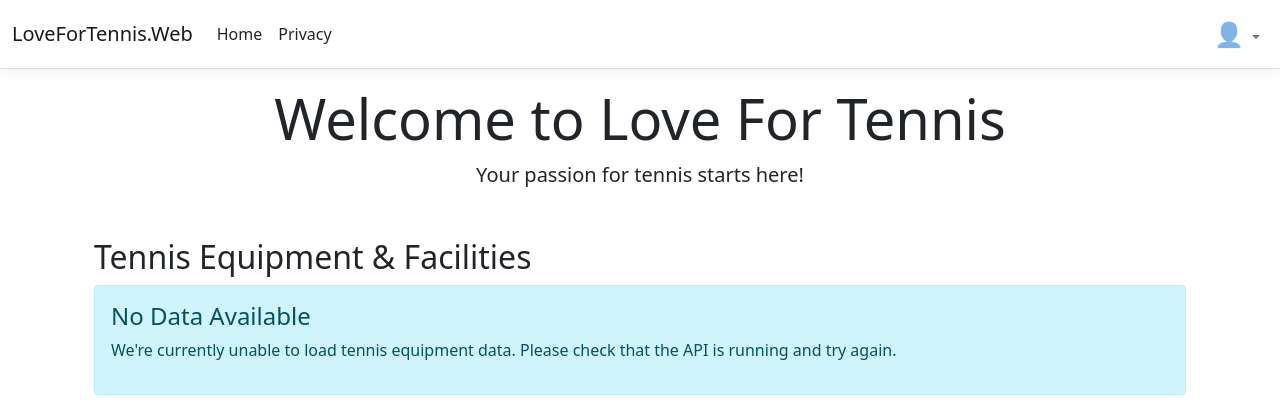
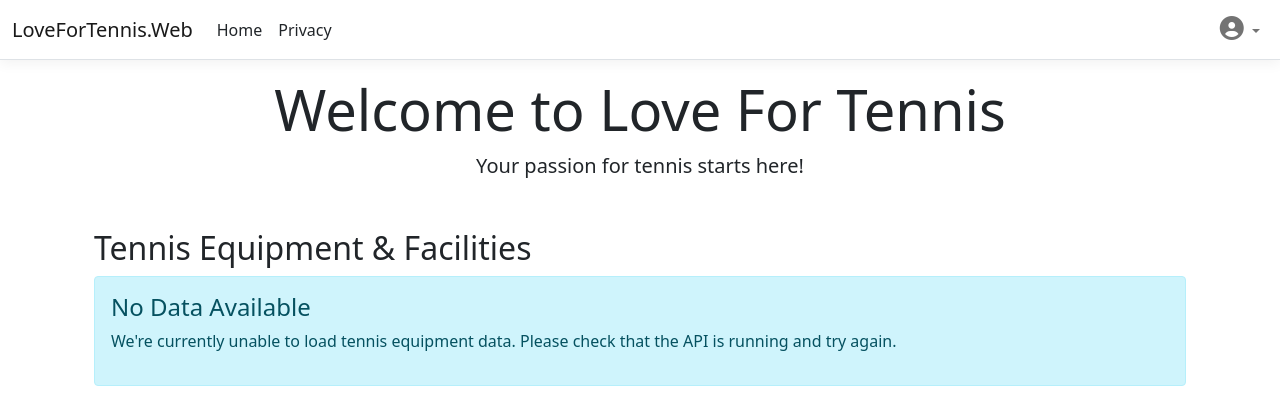
Before and after one commit to ChristianJ-AIC/LoveForTennis, an ASP.NET Core app: page / in a window 1280 px wide. Shown: the top 420 px of the page. Run offline with ASP.NET Core 8, Linux system fonts and the light colour scheme; data that the repository does not hold is empty; style sheets or scripts are compiled from the project's sources.

Commit message:
Revert to Font Awesome icons in profile dropdown menu
Co-authored-by: ChristianJ-AIC <188192101+ChristianJ-AIC@users.noreply.github.com>

```diff
--- a/src/LoveForTennis.Web/Views/Shared/_Layout.cshtml
+++ b/src/LoveForTennis.Web/Views/Shared/_Layout.cshtml
@@ -7,15 +7,7 @@
     <link rel="stylesheet" href="~/lib/bootstrap/dist/css/bootstrap.min.css" />
     <link rel="stylesheet" href="~/css/site.css" asp-append-version="true" />
     <link rel="stylesheet" href="~/LoveForTennis.Web.styles.css" asp-append-version="true" />
-    <!-- Simple emoji icons for consistent cross-platform display -->
-    <style>
-        /* Ensure consistent emoji rendering across browsers */
-        .emoji-icon {
-            font-family: "Apple Color Emoji", "Segoe UI Emoji", "Segoe UI Symbol", "Noto Color Emoji", sans-serif;
-            font-style: normal;
-            display: inline-block;
-        }
-    </style>
+    <link rel="stylesheet" href="https://cdnjs.cloudflare.com/ajax/libs/font-awesome/6.4.0/css/all.min.css" />
 </head>
 <body>
     <header>
@@ -38,22 +30,22 @@
                     <ul class="navbar-nav">
                         <li class="nav-item dropdown">
                             <a class="nav-link dropdown-toggle" href="#" id="profileDropdown" role="button" data-bs-toggle="dropdown" aria-expanded="false">
-                                <span style="font-size: 1.5rem;">👤</span>
+                                <i class="fas fa-user-circle" style="font-size: 1.5rem;"></i>
                             </a>
                             <ul class="dropdown-menu dropdown-menu-end" aria-labelledby="profileDropdown">
                                 <li class="d-none" id="profile-menu">
                                     <a class="dropdown-item" href="/Account/Profile" id="profile-link">
-                                        <span class="me-2">👤</span>Profile
+                                        <i class="fas fa-user me-2"></i>Profile
                                     </a>
                                 </li>
                                 <li class="d-none" id="payment-menu">
                                     <a class="dropdown-item" href="/Account/Payment" id="payment-link">
-                                        <span class="me-2">💳</span>Payment
+                                        <i class="fas fa-credit-card me-2"></i>Payment
                                     </a>
                                 </li>
                                 <li class="d-none" id="signups-menu">
                                     <a class="dropdown-item" href="/Account/SignUps" id="signups-link">
-                                        <span class="me-2">📅</span>Sign ups
+                                        <i class="fas fa-calendar-check me-2"></i>Sign ups
                                     </a>
                                 </li>
                                 <li class="d-none" id="logout-menu">
@@ -61,17 +53,17 @@
                                 </li>
                                 <li class="d-none" id="logout-menu-item">
                                     <a class="dropdown-item" href="#" id="logout-link">
-                                        <span class="me-2">🚪</span>Logout
+                                        <i class="fas fa-sign-out-alt me-2"></i>Logout
                                     </a>
                                 </li>
                                 <li id="login-menu">
                                     <a class="dropdown-item" href="#" data-bs-toggle="modal" data-bs-target="#loginModal">
-                                        <span class="me-2">🔓</span>Login
+                                        <i class="fas fa-sign-in-alt me-2"></i>Login
                                     </a>
                                 </li>
                                 <li id="register-menu">
                                     <a class="dropdown-item" href="#" data-bs-toggle="modal" data-bs-target="#registerModal">
-                                        <span class="me-2">➕</span>Register
+                                        <i class="fas fa-user-plus me-2"></i>Register
                                     </a>
                                 </li>
                             </ul>
@@ -99,7 +91,7 @@
             <div class="modal-content">
                 <div class="modal-header">
                     <h5 class="modal-title" id="loginModalLabel">
-                        <span class="me-2">🔓</span>Login
+                        <i class="fas fa-sign-in-alt me-2"></i>Login
                     </h5>
                     <button type="button" class="btn-close" data-bs-dismiss="modal" aria-label="Close"></button>
                 </div>
@@ -123,7 +115,7 @@
                         </div>
                         <div class="d-grid gap-2 mb-3">
                             <button type="submit" class="btn btn-primary">
-                                <span class="me-2">🔓</span>Login
+                                <i class="fas fa-sign-in-alt me-2"></i>Login
                             </button>
                         </div>
                         <div class="text-center">
@@ -145,7 +137,7 @@
             <div class="modal-content">
                 <div class="modal-header">
                     <h5 class="modal-title" id="registerModalLabel">
-                        <span class="me-2">➕</span>Register
+                        <i class="fas fa-user-plus me-2"></i>Register
                     </h5>
                     <button type="button" class="btn-close" data-bs-dismiss="modal" aria-label="Close"></button>
                 </div>
@@ -181,7 +173,7 @@
                         </div>
                         <div class="d-grid gap-2 mb-3">
                             <button type="submit" class="btn btn-success">
-                                <span class="me-2">➕</span>Register
+                                <i class="fas fa-user-plus me-2"></i>Register
                             </button>
                         </div>
                         <div class="text-center">
@@ -201,7 +193,7 @@
             <div class="modal-content">
                 <div class="modal-header">
                     <h5 class="modal-title" id="forgotPasswordModalLabel">
-                        <span class="me-2">🔑</span>Forgot Password
+                        <i class="fas fa-key me-2"></i>Forgot Password
                     </h5>
                     <button type="button" class="btn-close" data-bs-dismiss="modal" aria-label="Close"></button>
                 </div>
@@ -215,7 +207,7 @@
                         </div>
                         <div class="d-grid gap-2 mb-3">
                             <button type="submit" class="btn btn-warning">
-                                <span class="me-2">📧</span>Send Reset Link
+                                <i class="fas fa-paper-plane me-2"></i>Send Reset Link
                             </button>
                         </div>
                         <div class="text-center">
@@ -235,7 +227,7 @@
             <div class="modal-content">
                 <div class="modal-header">
                     <h5 class="modal-title" id="resetPasswordModalLabel">
-                        <span class="me-2">🔒</span>Reset Password
+                        <i class="fas fa-lock me-2"></i>Reset Password
                     </h5>
                     <button type="button" class="btn-close" data-bs-dismiss="modal" aria-label="Close"></button>
                 </div>
@@ -256,7 +248,7 @@
                         </div>
                         <div class="d-grid gap-2 mb-3">
                             <button type="submit" class="btn btn-primary">
-                                <span class="me-2">💾</span>Reset Password
+                                <i class="fas fa-save me-2"></i>Reset Password
                             </button>
                         </div>
                     </form>
--- a/src/LoveForTennis.Web/libman.json
+++ /dev/null
@@ -1,5 +0,0 @@
-{
-  "version": "3.0",
-  "defaultProvider": "cdnjs",
-  "libraries": []
-}
```
